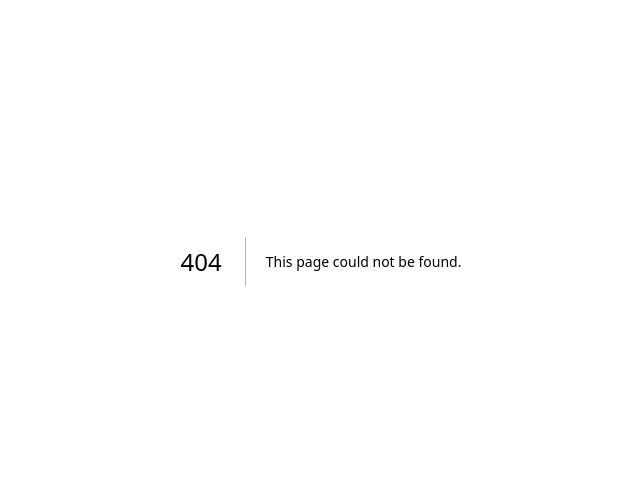
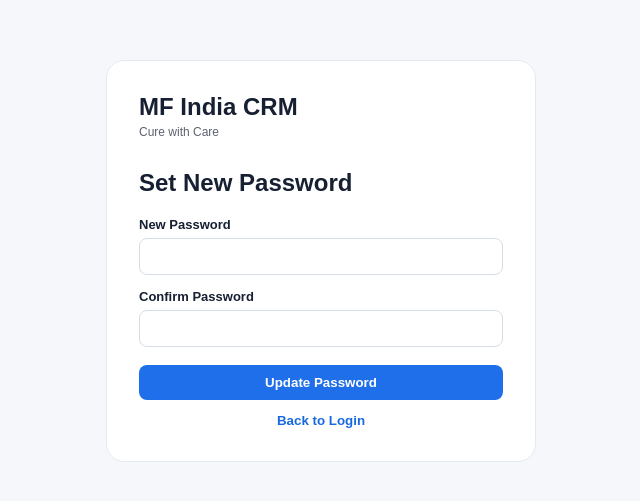
Before and after one commit to mfindia2016-prog/followme, a Next.js app: page /update-password in a window 1280 px wide. Before the commit this address had no page. Shown: the part 139-640 px from the top of the page, without its empty margins (319-959 px from the left). Built offline with nearby package versions, Linux system fonts and the light colour scheme.

Commit message:
Create page.tsx

```diff
--- /dev/null
+++ b/app/update-password/page.tsx
@@ -0,0 +1,136 @@
+"use client";
+
+import { FormEvent, useState } from "react";
+import { useRouter } from "next/navigation";
+import { supabaseBrowser } from "@/lib/supabase-browser";
+
+export default function UpdatePassword() {
+  const [password, setPassword] = useState("");
+  const [confirmPassword, setConfirmPassword] = useState("");
+  const [message, setMessage] = useState("");
+  const [error, setError] = useState("");
+  const [loading, setLoading] = useState(false);
+
+  const router = useRouter();
+
+  async function updatePassword(e: FormEvent) {
+    e.preventDefault();
+
+    setError("");
+    setMessage("");
+
+    if (password.length < 6) {
+      setError("Password must be at least 6 characters.");
+      return;
+    }
+
+    if (password !== confirmPassword) {
+      setError("Passwords do not match.");
+      return;
+    }
+
+    setLoading(true);
+
+    const { error } = await supabaseBrowser().auth.updateUser({
+      password,
+    });
+
+    setLoading(false);
+
+    if (error) {
+      setError(error.message);
+      return;
+    }
+
+    setMessage("Password updated successfully.");
+
+    setTimeout(() => {
+      router.push("/login");
+      router.refresh();
+    }, 1500);
+  }
+
+  return (
+    <main className="login">
+      <form className="loginbox" onSubmit={updatePassword}>
+        <div className="brand">MF India CRM</div>
+
+        <div className="tag">Cure with Care</div>
+
+        <h2>Set New Password</h2>
+
+        {error && (
+          <div className="error">
+            {error}
+          </div>
+        )}
+
+        {message && (
+          <div className="success">
+            {message}
+          </div>
+        )}
+
+        <div className="field">
+          <label>New Password</label>
+
+          <input
+            className="input"
+            type="password"
+            value={password}
+            onChange={(e) => setPassword(e.target.value)}
+            required
+            minLength={6}
+          />
+        </div>
+
+        <div
+          className="field"
+          style={{ marginTop: 14 }}
+        >
+          <label>Confirm Password</label>
+
+          <input
+            className="input"
+            type="password"
+            value={confirmPassword}
+            onChange={(e) =>
+              setConfirmPassword(e.target.value)
+            }
+            required
+            minLength={6}
+          />
+        </div>
+
+        <button
+          className="btn"
+          style={{
+            width: "100%",
+            marginTop: 18,
+          }}
+          disabled={loading}
+        >
+          {loading
+            ? "Updating..."
+            : "Update Password"}
+        </button>
+
+        <button
+          type="button"
+          onClick={() => router.push("/login")}
+          style={{
+            width: "100%",
+            marginTop: 12,
+            background: "transparent",
+            border: 0,
+            color: "#1769e0",
+            cursor: "pointer",
+            fontWeight: 600,
+          }}
+        >
+          Back to Login
+        </button>
+      </form>
+    </main>
+  );
+}
```
